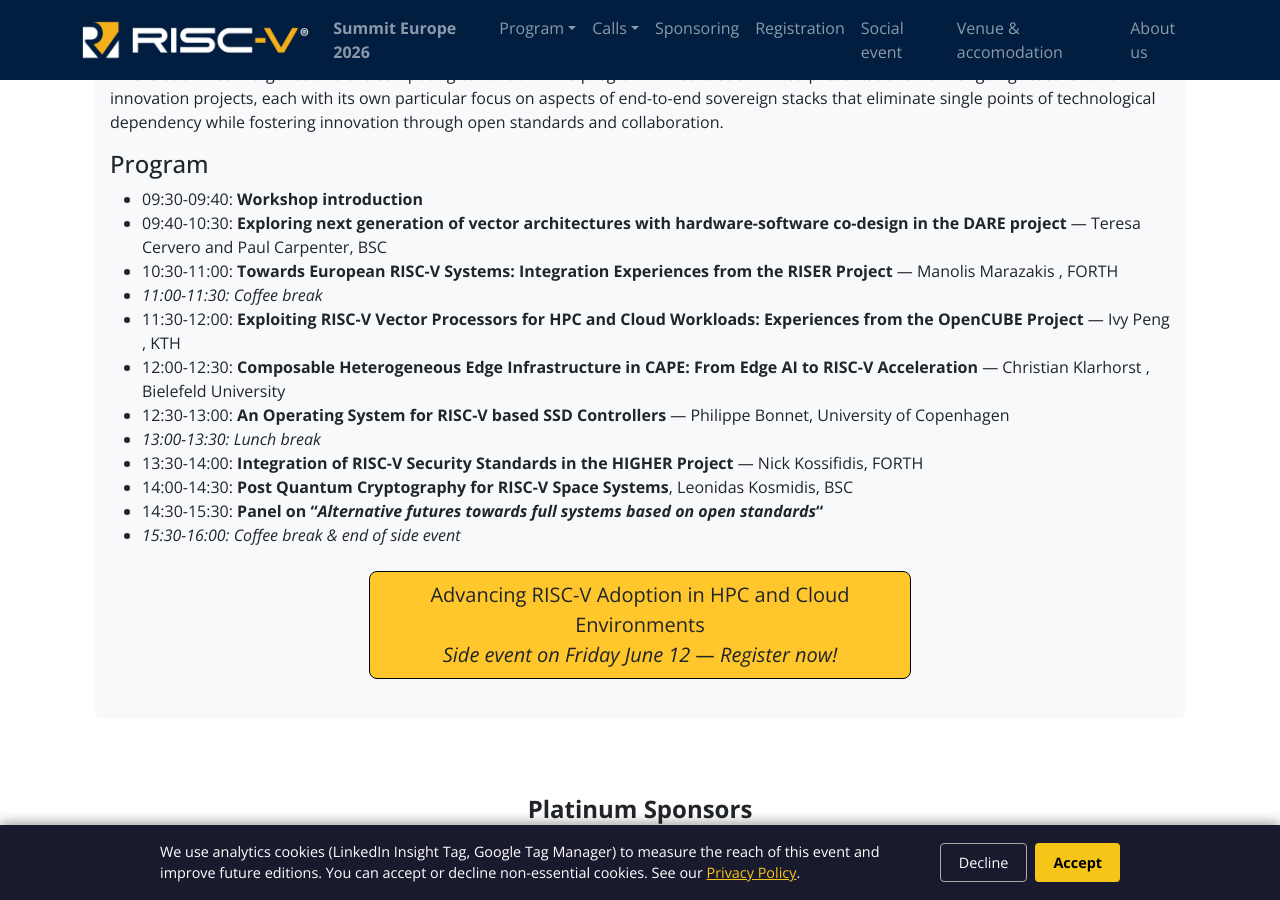
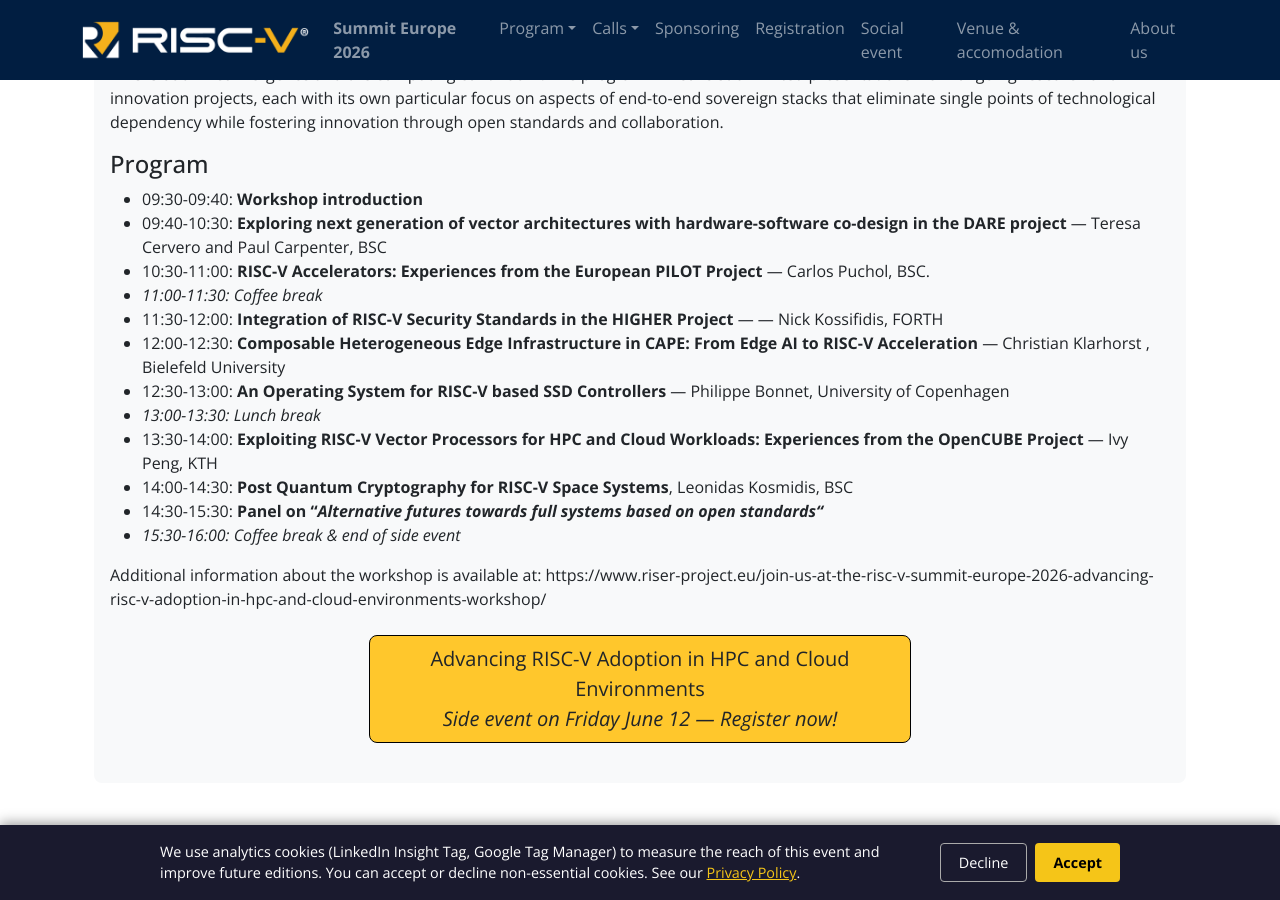
Before and after one commit to riscv-europe/summit-website-development, a Jekyll site: the page built from summit/2026/side-events-program.md, in a window 1280 px wide and 900 px high, scrolled down 937 px. Built offline with Jekyll 4.4.1, drawn with Linux system fonts in a browser that asks for light colours.

Commit message:
Fix: update of the side-event workshop details.

```diff
--- a/summit/2026/side-events-program.md
+++ b/summit/2026/side-events-program.md
@@ -44,26 +44,28 @@
 - 09:40-10:30: **Exploring next generation of vector architectures
   with hardware-software co-design in the DARE project** &mdash;
   Teresa Cervero and Paul Carpenter, BSC
-- 10:30-11:00: **Towards European RISC-V Systems: Integration
-  Experiences from the RISER Project** &mdash; Manolis Marazakis ,
-  FORTH
+- 10:30-11:00: **RISC-V Accelerators: Experiences from the European
+  PILOT Project** &mdash; Carlos Puchol, BSC.
 - *11:00-11:30: Coffee break*
-- 11:30-12:00: **Exploiting RISC-V Vector Processors for HPC and Cloud
-  Workloads: Experiences from the OpenCUBE Project** &mdash; Ivy Peng
-  , KTH
+- 11:30-12:00: **Integration of RISC-V Security Standards in the
+  HIGHER Project** &mdash; — Nick Kossifidis, FORTH
 - 12:00-12:30: **Composable Heterogeneous Edge Infrastructure in CAPE:
   From Edge AI to RISC-V Acceleration** &mdash; Christian Klarhorst ,
   Bielefeld University
 - 12:30-13:00: **An Operating System for RISC-V based SSD
   Controllers** &mdash; Philippe Bonnet, University of Copenhagen
 - *13:00-13:30: Lunch break*
-- 13:30-14:00: **Integration of RISC-V Security Standards in the
-  HIGHER Project** &mdash; Nick Kossifidis, FORTH
+- 13:30-14:00: **Exploiting RISC-V Vector Processors for HPC and Cloud
+  Workloads: Experiences from the OpenCUBE Project** &mdash; Ivy Peng,
+  KTH
 - 14:00-14:30: **Post Quantum Cryptography for RISC-V Space Systems**,
   Leonidas Kosmidis, BSC
-- 14:30-15:30: **Panel on "*Alternative futures towards full systems
-  based on open standards*"**
+- 14:30-15:30: **Panel on “*Alternative futures towards full systems
+  based on open standards“***
 - *15:30-16:00: Coffee break & end of side event*
+
+Additional information about the workshop is available at:
+https://www.riser-project.eu/join-us-at-the-risc-v-summit-europe-2026-advancing-risc-v-adoption-in-hpc-and-cloud-environments-workshop/
 
 <div class="row justify-content-md-center my-4">
     <a href="https://webplatform.planning.it/riscvsideevents/register" class="btn btn-lg" style="background-color: var(--riscv-y); border-color: black; width:50%;">Advancing RISC-V Adoption in HPC and Cloud Environments<br><em>Side event on Friday June 12 &mdash; Register now!</em></a>
```
